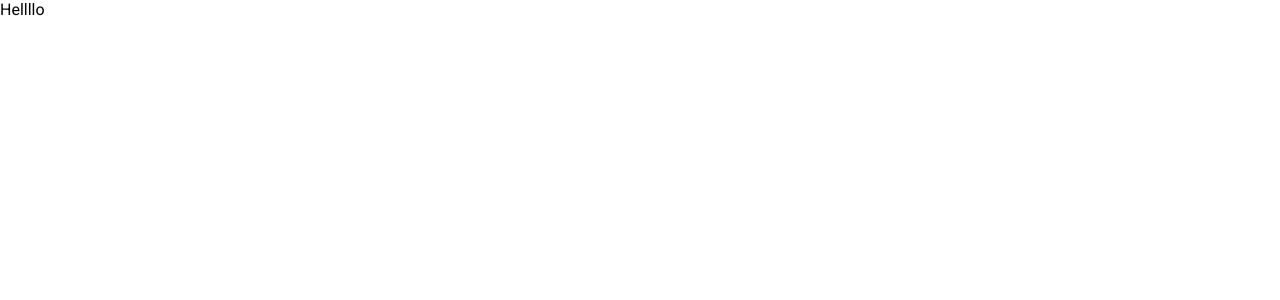
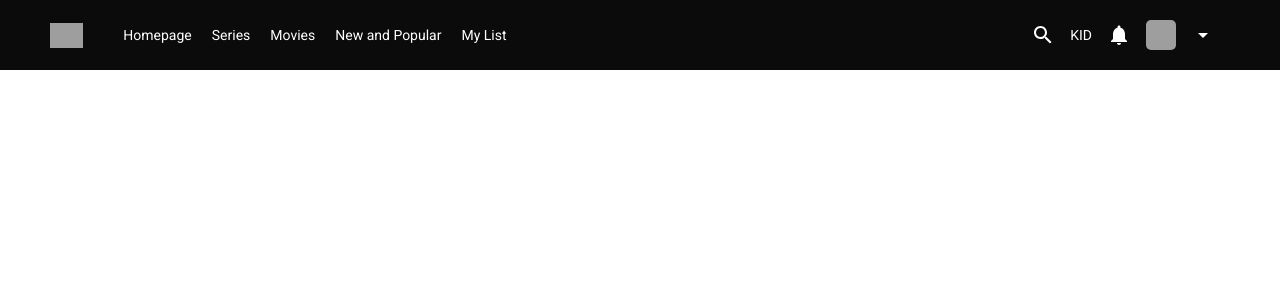
Before and after one commit to Mohit-9440/netflix, a React (Create React App) app: page / in a window 1280 px wide. Shown: the top 300 px of the page. Built offline with nearby package versions, Linux system fonts and the light colour scheme; grey boxes are pictures that could not be loaded.

Commit message:
basics of navbar

```diff
--- a/package.json
+++ b/package.json
@@ -3,6 +3,8 @@
   "version": "0.1.0",
   "private": true,
   "dependencies": {
+    "@material-ui/core": "^4.12.4",
+    "@material-ui/icons": "^4.11.3",
     "@testing-library/jest-dom": "^5.16.5",
     "@testing-library/react": "^13.4.0",
     "@testing-library/user-event": "^13.5.0",
--- a/src/App.jsx
+++ b/src/App.jsx
@@ -1,4 +1,4 @@
-import "./app.scss";
+import "./App.scss";
 import Home from "./home/Home";
 
 const App = () => {
--- /dev/null
+++ b/src/components/navbar/Navbar.jsx
@@ -0,0 +1,30 @@
+import React from 'react'
+import './navbar.scss';
+import { ArrowDropDown, Notifications, Search } from '@material-ui/icons';
+
+const Navbar = () => {
+  return (
+    <div className='navbar'>
+        <div class="container">
+          <div className='left'>
+            <img src="https://upload.wikimedia.org/wikipedia/commons/thumb/0/08/Netflix_2015_logo.svg/2560px-Netflix_2015_logo.svg.png" alt=""/>
+            <span>Homepage</span>
+            <span>Series</span>
+            <span>Movies</span>
+            <span>New and Popular</span>
+            <span>My List</span>
+          </div>
+          <div className='right'>
+            <Search className='icon'/>
+            <span>KID</span>
+            <Notifications className='icon'/>
+            <img src='https://images.pexels.com/photos/6899260/pexels-photo-6899260.jpeg?auto=compress&cs=tinysrgb&dpr=2&w=500' alt='' />
+            <ArrowDropDown className='icon'/>
+
+          </div>
+        </div>
+    </div>
+  )
+}
+
+export default Navbar
--- /dev/null
+++ b/src/components/navbar/navbar.scss
@@ -0,0 +1,40 @@
+.navbar{
+    color: white;
+    font-size: 14px;
+    .container{
+        padding: 0px 50px;
+        display: flex;
+        align-items: center;
+        justify-content: space-between;
+        height: 70px;
+
+        .left{
+            display: flex;
+            align-items: center;
+            img{
+                height: 25px;
+                margin-right: 40px;
+            }
+
+            span{
+                margin-right: 20px;
+                cursor: pointer;
+            }
+        }
+        .right{
+            display: flex;
+            align-items: center;
+            .icon{
+                margin: 0px 15px;
+                cursor: pointer;
+            }
+            img{
+                width: 30px;
+                height: 30px;
+                border-radius: 5px;
+                object-fit: cover;
+                cursor: pointer;
+            }
+        }
+    }
+}
--- a/src/home/Home.jsx
+++ b/src/home/Home.jsx
@@ -1,9 +1,11 @@
 import React from "react";
+import './home.scss';
+import Navbar from "../components/navbar/Navbar";
 
 const Home = () => {
     return (
-        <div>
-            Hellllo
+        <div className="home">
+            <Navbar/>
         </div>
     )
 }
--- /dev/null
+++ b/src/home/home.scss
@@ -0,0 +1,3 @@
+.home{
+    background-color: var(--main-color);
+}
```
Also changed, not shown: 1 other file (tests, documents, lock files or other folders).
